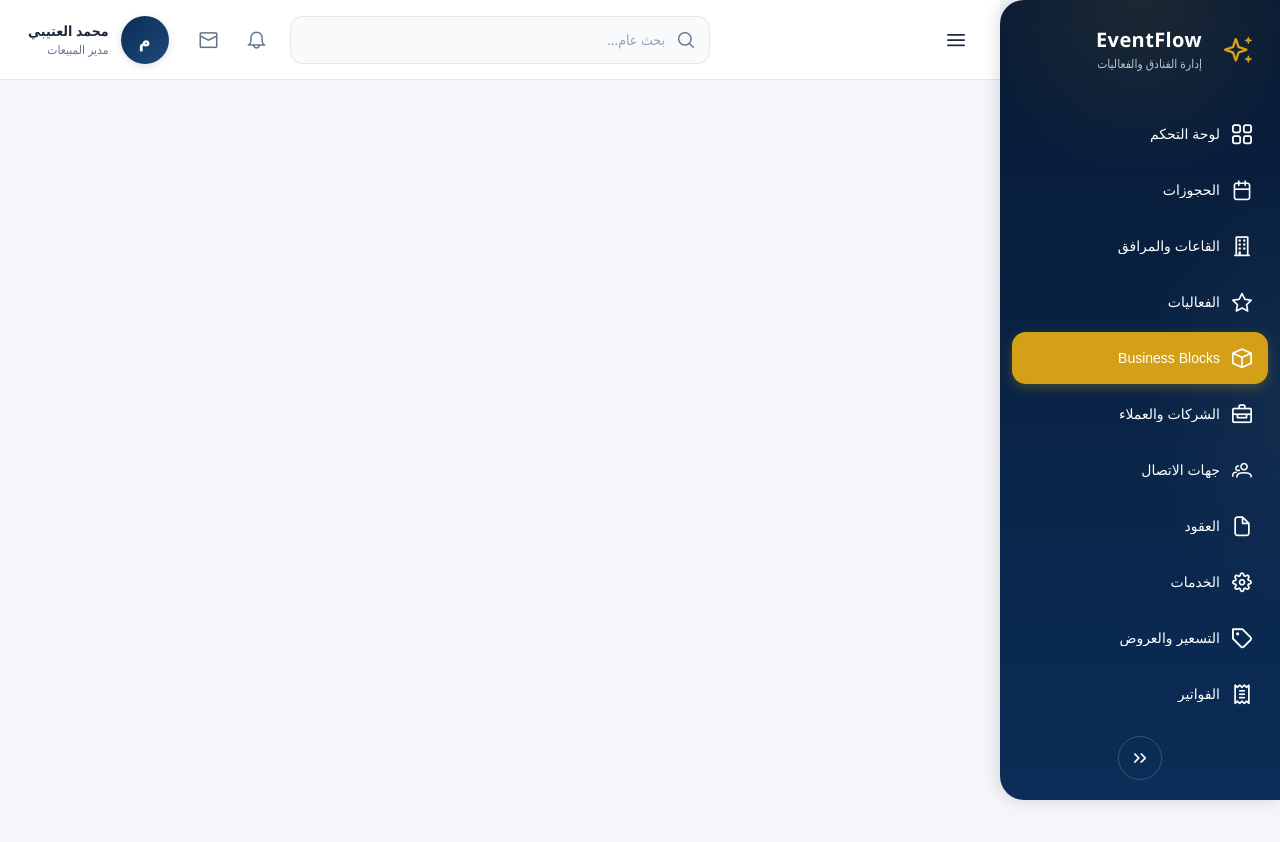
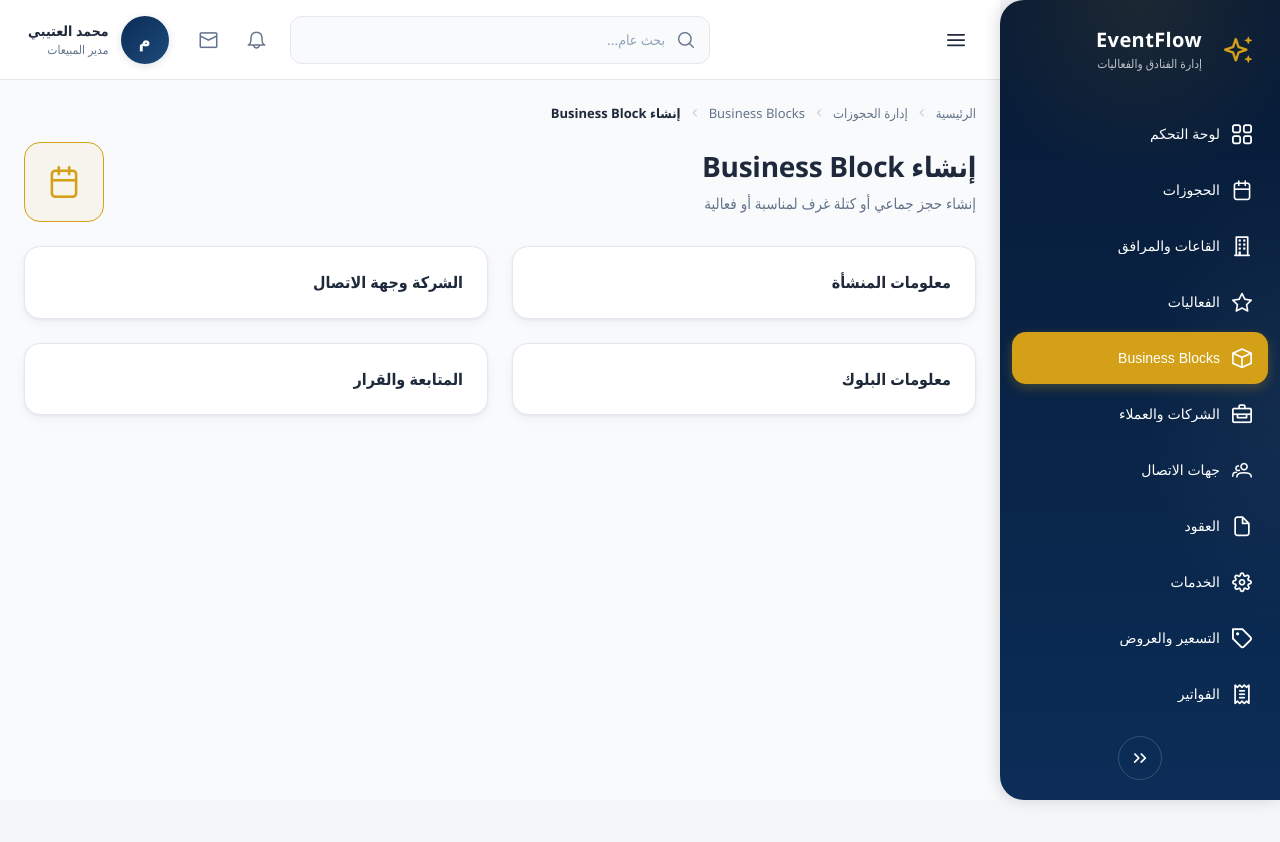
Before and after one commit to turkialshamiri/block-event-prototype, an Angular app: page / in a window 1280 px wide. Shown: the top 842 px of the page. Before the commit the page ends 800 px from the top, so only its background shows below. Built offline with nearby package versions, Linux system fonts and the light colour scheme.

Commit message:
create the workspace

```diff
--- a/src/app/app.html
+++ b/src/app/app.html
@@ -1,2 +1,3 @@
 <app-navbar />
 <app-sidebar />
+<app-main-content />
--- a/src/app/app.ts
+++ b/src/app/app.ts
@@ -1,10 +1,11 @@
 import { Component } from '@angular/core';
+import { MainContentComponent } from './layout/main-content/main-content.component';
 import { NavbarComponent } from './layout/navbar/navbar.component';
 import { SidebarComponent } from './layout/sidebar/sidebar.component';
 
 @Component({
   selector: 'app-root',
-  imports: [NavbarComponent, SidebarComponent],
+  imports: [NavbarComponent, SidebarComponent, MainContentComponent],
   templateUrl: './app.html',
   styleUrl: './app.scss',
 })
--- /dev/null
+++ b/src/app/layout/main-content/main-content.component.html
@@ -0,0 +1,38 @@
+<main class="main-content" dir="rtl">
+  <nav class="breadcrumb" aria-label="مسار التنقل">
+    <ol class="breadcrumb__list">
+      @for (item of breadcrumbs; track item.label; let last = $last) {
+        <li class="breadcrumb__item" [class.breadcrumb__item--active]="item.active">
+          @if (!last) {
+            <span class="breadcrumb__label">{{ item.label }}</span>
+            <i class="pi pi-angle-left breadcrumb__separator" aria-hidden="true"></i>
+          } @else {
+            <span class="breadcrumb__label breadcrumb__label--current" aria-current="page">
+              {{ item.label }}
+            </span>
+          }
+        </li>
+      }
+    </ol>
+  </nav>
+
+  <header class="page-header">
+    <div class="page-header__text">
+      <h1 class="page-header__title">إنشاء Business Block</h1>
+      <p class="page-header__description">
+        إنشاء حجز جماعي أو كتلة غرف لمناسبة أو فعالية
+      </p>
+    </div>
+    <div class="page-header__icon" aria-hidden="true">
+      <i class="pi pi-calendar"></i>
+    </div>
+  </header>
+
+  <section class="content-grid" aria-label="أقسام النموذج">
+    @for (card of cards; track card.title) {
+      <article class="content-card">
+        <h2 class="content-card__title">{{ card.title }}</h2>
+      </article>
+    }
+  </section>
+</main>
--- /dev/null
+++ b/src/app/layout/main-content/main-content.component.scss
@@ -0,0 +1,134 @@
+:host {
+  display: block;
+}
+
+.main-content {
+  margin-top: 80px;
+  margin-right: 280px;
+  min-height: calc(100vh - 80px);
+  padding: 24px;
+  background: #f8fafc;
+  font-family: 'Segoe UI', Tahoma, Arial, sans-serif;
+}
+
+.breadcrumb {
+  margin-bottom: 20px;
+}
+
+.breadcrumb__list {
+  display: flex;
+  flex-wrap: wrap;
+  align-items: center;
+  gap: 8px;
+  list-style: none;
+  margin: 0;
+  padding: 0;
+}
+
+.breadcrumb__item {
+  display: inline-flex;
+  align-items: center;
+  gap: 8px;
+}
+
+.breadcrumb__label {
+  font-size: 0.8125rem;
+  font-weight: 500;
+  color: #64748b;
+  line-height: 1.4;
+}
+
+.breadcrumb__label--current {
+  color: #1e293b;
+  font-weight: 600;
+}
+
+.breadcrumb__separator {
+  font-size: 12px;
+  color: #cbd5e1;
+}
+
+.content-card__title {
+  margin: 0;
+  font-size: 1rem;
+  font-weight: 600;
+  line-height: 1.4;
+  color: #1e293b;
+}
+
+.page-header {
+  display: flex;
+  align-items: center;
+  justify-content: space-between;
+  gap: 24px;
+  margin-bottom: 24px;
+}
+
+.page-header__text {
+  min-width: 0;
+}
+
+.page-header__title {
+  margin: 0;
+  font-size: 1.75rem;
+  font-weight: 700;
+  line-height: 1.25;
+  color: #1e293b;
+  letter-spacing: -0.01em;
+}
+
+.page-header__description {
+  margin: 8px 0 0;
+  font-size: 0.9375rem;
+  font-weight: 400;
+  line-height: 1.5;
+  color: #64748b;
+}
+
+.page-header__icon {
+  display: flex;
+  align-items: center;
+  justify-content: center;
+  width: 80px;
+  height: 80px;
+  flex-shrink: 0;
+  border: 1px solid #d4a017;
+  border-radius: 16px;
+  background: #d4a01710;
+  color: #d4a017;
+
+  .pi {
+    font-size: 32px;
+  }
+}
+
+.content-grid {
+  display: grid;
+  grid-template-columns: repeat(2, minmax(0, 1fr));
+  gap: 24px;
+}
+
+.content-card {
+  background: #ffffff;
+  border: 1px solid #e2e8f0;
+  border-radius: 16px;
+  padding: 24px;
+  box-shadow: 0 1px 3px rgba(15, 23, 42, 0.06), 0 4px 12px rgba(15, 23, 42, 0.04);
+}
+
+@media (max-width: 1024px) {
+  .main-content {
+    margin-right: 72px;
+  }
+
+  .content-grid {
+    grid-template-columns: 1fr;
+  }
+}
+
+@media (max-width: 768px) {
+  .page-header {
+    flex-direction: column-reverse;
+    align-items: flex-start;
+  }
+}
--- /dev/null
+++ b/src/app/layout/main-content/main-content.component.ts
@@ -0,0 +1,31 @@
+import { Component } from '@angular/core';
+
+interface BreadcrumbItem {
+  label: string;
+  active?: boolean;
+}
+
+interface ContentCard {
+  title: string;
+}
+
+@Component({
+  selector: 'app-main-content',
+  templateUrl: './main-content.component.html',
+  styleUrl: './main-content.component.scss',
+})
+export class MainContentComponent {
+  protected readonly breadcrumbs: BreadcrumbItem[] = [
+    { label: 'الرئيسية' },
+    { label: 'إدارة الحجوزات' },
+    { label: 'Business Blocks' },
+    { label: 'إنشاء Business Block', active: true },
+  ];
+
+  protected readonly cards: ContentCard[] = [
+    { title: 'معلومات المنشأة' },
+    { title: 'الشركة وجهة الاتصال' },
+    { title: 'معلومات البلوك' },
+    { title: 'المتابعة والقرار' },
+  ];
+}
```
Also changed, not shown: 1 other file (tests, documents, lock files or other folders).
